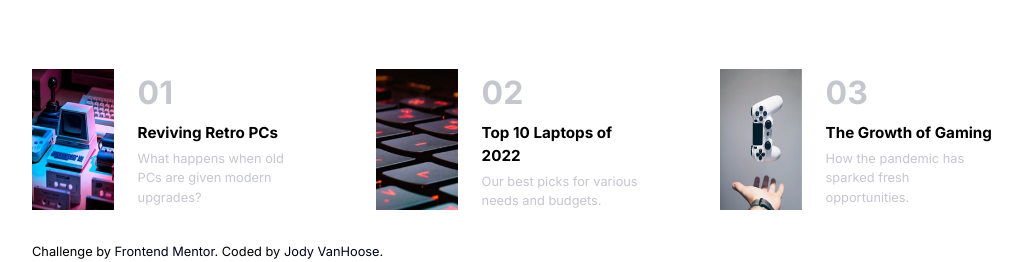
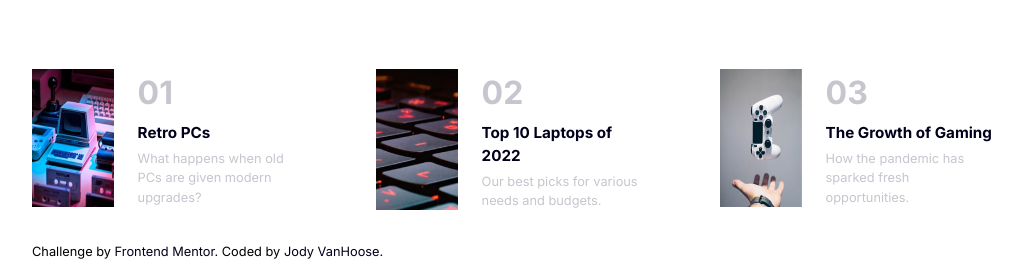
Before and after one commit to jodyvanhoose/news-homepage-main, a plain HTML site: page index.html in a window 1280 px wide. Shown: the part 716-978 px from the top of the page, without its empty margins (128-1151 px from the left). Drawn offline with Linux system fonts and the light colour scheme.

Commit message:
fixed article links, code cleanup, added readme

```diff
--- a/index.html
+++ b/index.html
@@ -11,7 +11,6 @@
 
   <title>Frontend Mentor | News homepage</title>
 
-  <!-- Feel free to remove these styles or customise in your own stylesheet 👍 -->
 
 </head>
 <body>
@@ -39,11 +38,10 @@
       </div>
     </header>
 
+    <!-- main section -->
     <main>
       <!-- hero image -->
-      <!-- <div class="main-section"> -->
         <img src="assets/images/image-web-3-mobile.jpg" alt="">
-        <!-- <div class="flex-section"> -->
           <h1 class="feature-heading">The Bright Future of Web 3.0?</h1>
 
         <!-- section with read more button -->
@@ -51,9 +49,7 @@
             <p>We dive into the next evolution of the web that claims to put the power of the platforms back into the hands of the people. But is it really fulfilling its promise?</p>
             <button>Read more</button>
           </div>
-        <!-- </div> -->
 
-      <!-- </div> -->
 
 
       <!-- 'New' section -->
@@ -78,15 +74,17 @@
 
     <!-- article section -->
     <section class="main-article-section">
+      <a href="#">
         <article class="article">
           <img src="assets/images/image-retro-pcs.jpg" alt="">
           <div class="article-section">
             <h2 class="num-head">01</h2>
-          <h3 class="article-heading">Reviving Retro PCs</h3>
+            <h3 class="article-heading">Retro PCs</h3>
             <p>What happens when old PCs are given modern upgrades?</p>
           </div>
         </article>
-
+      </a>
+      <a href="#">
         <article class="article">
           <img src="assets/images/image-top-laptops.jpg" alt="">
           <div class="article-section">
@@ -95,7 +93,9 @@
             <p>Our best picks for various needs and budgets.</p>
           </div>
         </article>
+      </a>
 
+      <a href="#">
         <article class="article">
           <img src="assets/images/image-gaming-growth.jpg" alt="">
           <div class="article-section">
@@ -104,9 +104,8 @@
             <p>How the pandemic has sparked fresh opportunities.</p>
           </div>
         </article>
+      </a>
     </section>
-
-
 
     <div class="attribution">
       Challenge by <a href="https://www.frontendmentor.io?ref=challenge" target="_blank">Frontend Mentor</a>.
--- a/script.js
+++ b/script.js
@@ -5,7 +5,6 @@ const xMenu = document.getElementById('menu-close')
 
 // mobile open menu function
 const openMenu = () =>{
-  // hamMenu.style.display = 'none'
   navMenu.className = 'isOpen'
   body.style.backgroundColor = '#c5c5c5'
   body.classList.add("stop-scrolling")
@@ -14,7 +13,6 @@ const openMenu = () =>{
 
 // mobile close menu function
 const closeMenu = () =>{
-  // hamMenu.style.display = 'block'
   navMenu.remove.className = 'isOpen'
   navMenu.className = 'isClosed'
   body.style.backgroundColor = '#fff'
```
Also changed, not shown: styles/styles.css (+5 -31 lines), assets/images/frontend_mentor_challenge1.png (added), 3 other files. Lines whose indentation alone changed are shown as unchanged.
